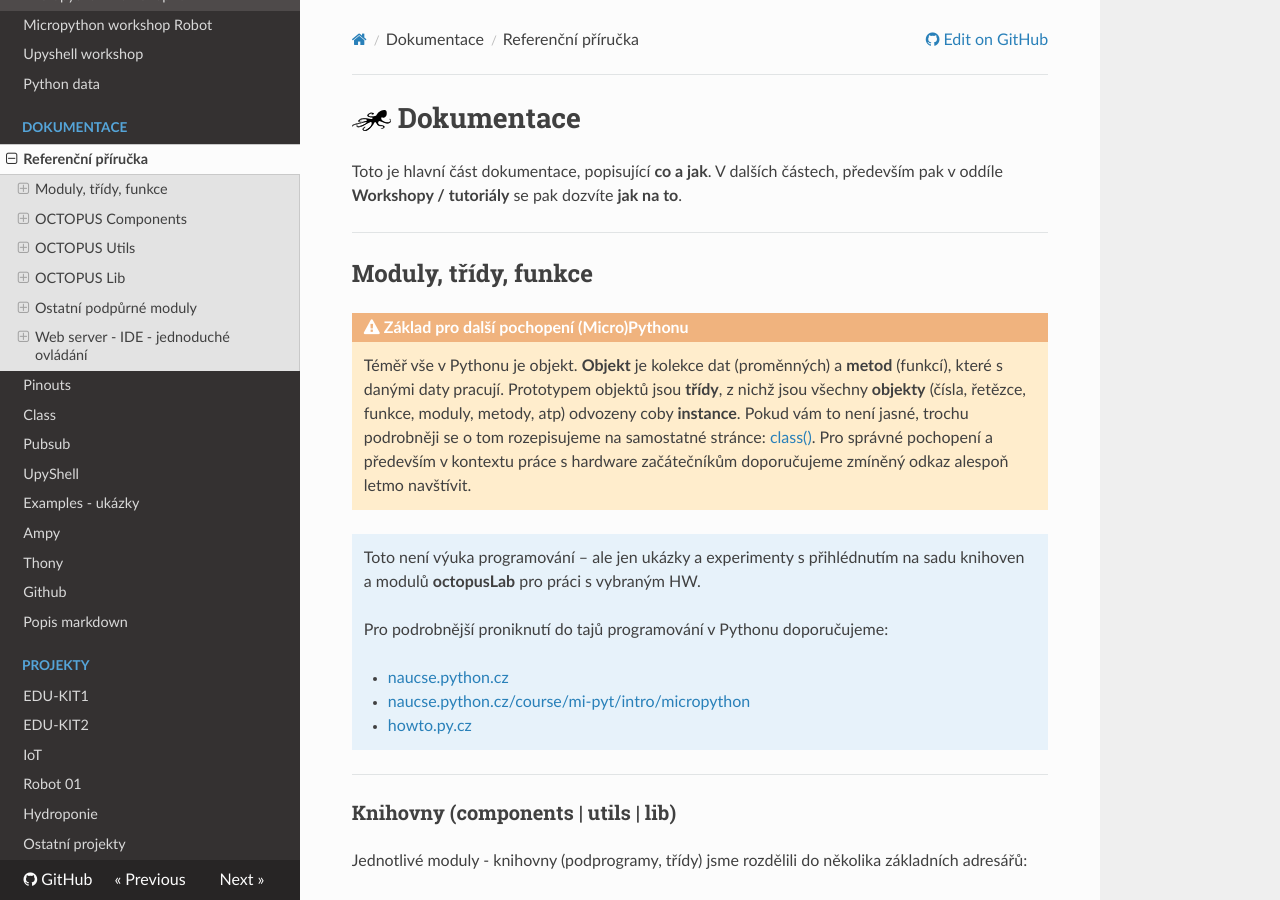
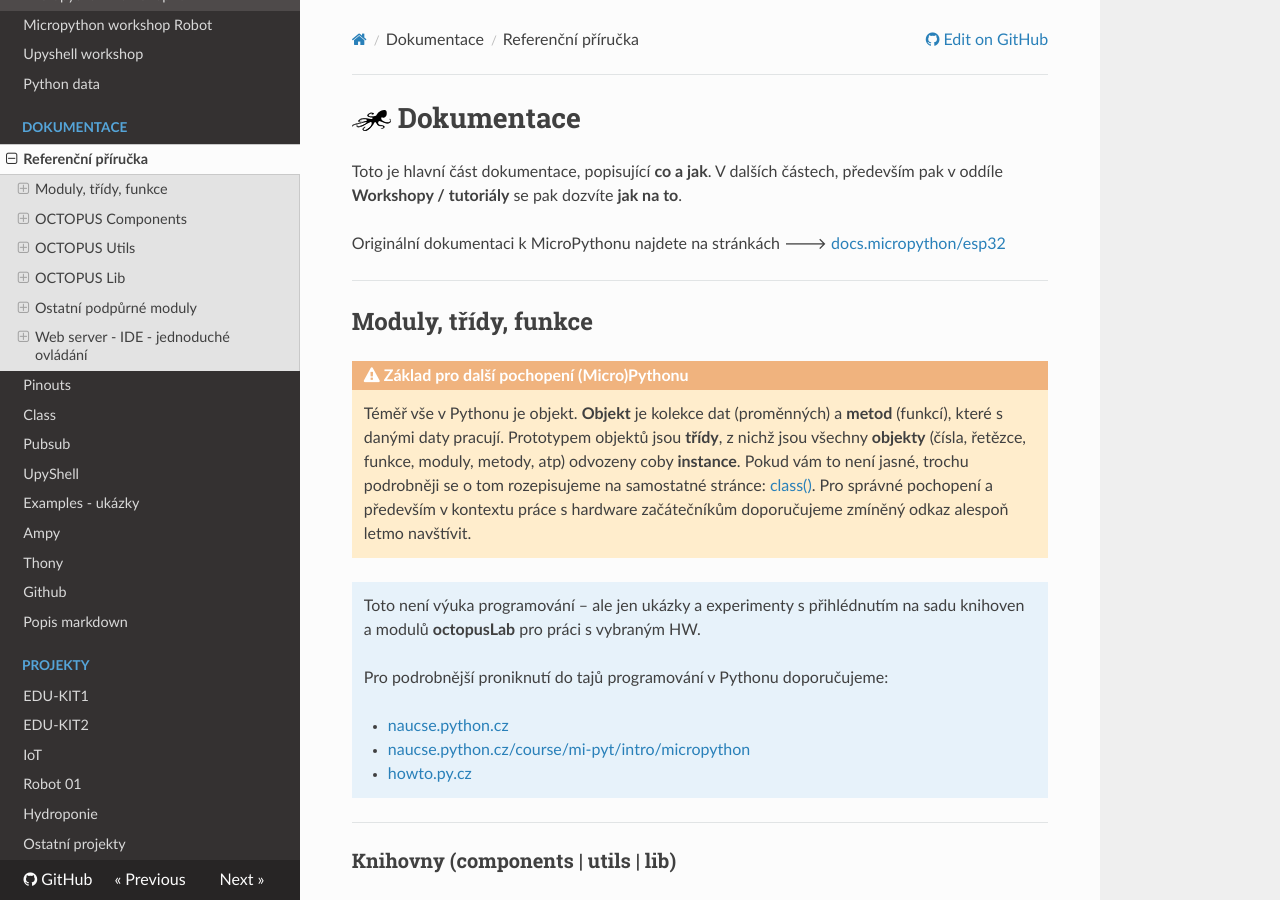
Before and after one commit to octopuslab-cz/docs_octopuslab_cz, an MkDocs documentation site: the page built from docs/basicdoc.md, in a window 1280 px wide and 900 px high. Built offline with MkDocs 1.6.1, drawn with Linux system fonts in a browser that asks for light colours; nearby versions of some CDN libraries.

Commit message:
link to upy/esp

```diff
--- a/docs/basicdoc.md
+++ b/docs/basicdoc.md
@@ -2,6 +2,9 @@
 
 Toto je hlavní část dokumentace, popisující **co a jak**.
 V dalších částech, především pak v oddíle **Workshopy / tutoriály** se pak dozvíte **jak na to**.
+
+
+Originální dokumentaci k MicroPythonu najdete na stránkách 🡒 [docs.micropython/esp32](http://docs.micropython.org/en/latest/esp32/quickref.html)
 
 ---
 
```
